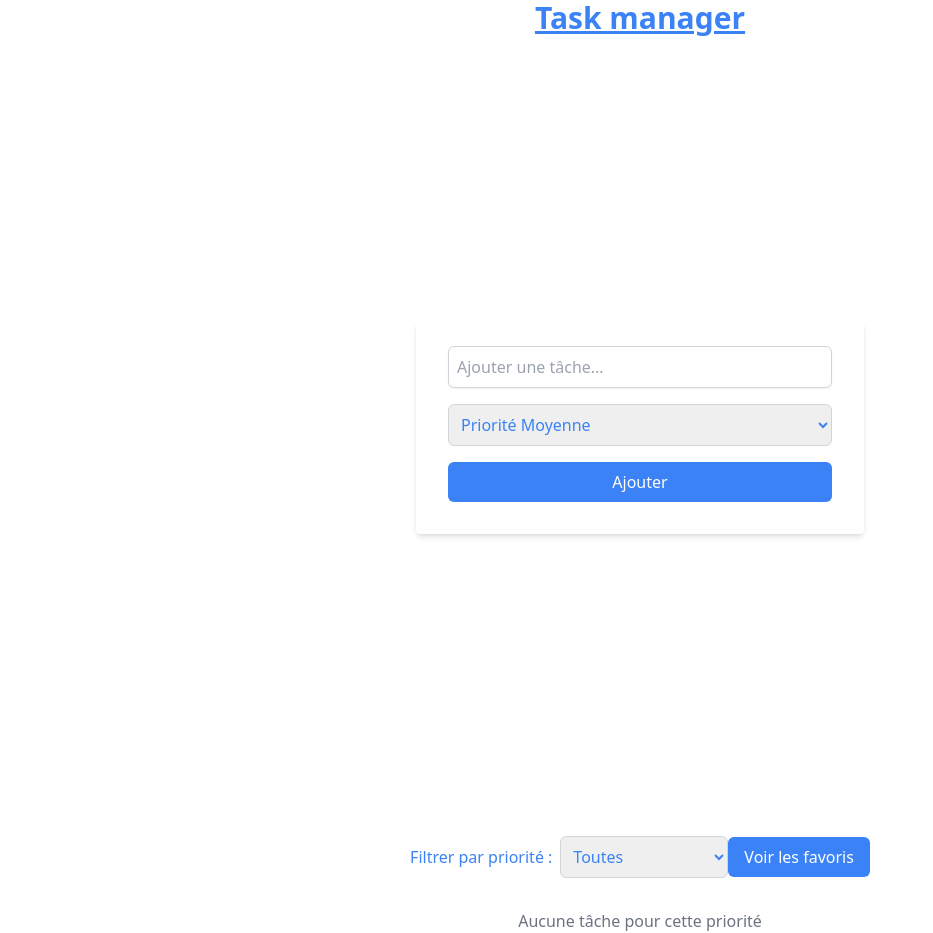
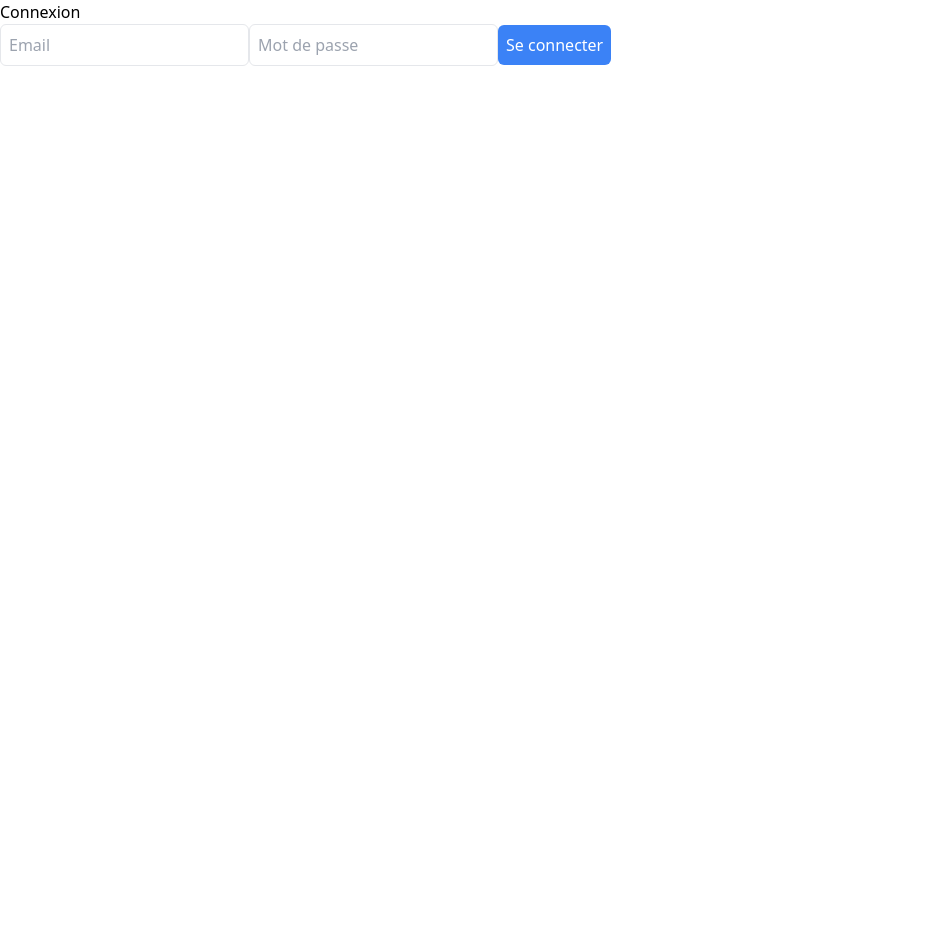
Before and after one commit to codeWithAimeric/TaskFlow, a React (Vite) app: page / in a window 1280 px wide. Shown: the whole page, without its empty margins (0-933 px from the left). After the commit the page ends 800 px from the top, so only its background shows below. Built offline with nearby package versions, Linux system fonts and the light colour scheme; no server answers.

Commit message:
feat/implement auth with supabase

```diff
--- a/package.json
+++ b/package.json
@@ -10,6 +10,9 @@
     "preview": "vite preview"
   },
   "dependencies": {
+    "@supabase/auth-ui-react": "^0.4.7",
+    "@supabase/auth-ui-shared": "^0.1.8",
+    "@supabase/supabase-js": "^2.45.4",
     "react": "^18.3.1",
     "react-dom": "^18.3.1",
     "react-spring": "^9.7.4",
--- a/src/App.tsx
+++ b/src/App.tsx
@@ -2,10 +2,58 @@ import './styles/App.css'
 import { TaskList } from './components/TaskList';
 import useTaskStore from './store/taskStore';
 import { Notifications } from './components/Notification';
+import { useEffect, useState } from 'react';
+import { supabase } from './utils/supabaseClient';
+import { Auth } from '@supabase/auth-ui-react';
+import { ThemeSupa } from '@supabase/auth-ui-shared';
+import { UserForm } from './components/UserForm';
+import useUserStore from './store/userStore';
 
 
 const App = () => {
+  // const tasks = useTaskStore(state => state.tasks);
+  // return (
+  //   <div className="text-center text-blue-500">
+  //     <Notifications />
+  //     <h1 className="text-3xl font-bold underline">
+  //       Task manager
+  //     </h1>
+  //     <TaskList tasks={tasks} />
+  //   </div>
+  // )
   const tasks = useTaskStore(state => state.tasks);
+  const [session, setSession] = useState(null);
+  const user = useUserStore(state => state.user);
+  const setUser = useUserStore(state => state.setUser);
+
+  useEffect(() => {
+    // const fetchCurrentUser = async () => {
+    //   const user = await fetchUser();
+    //   setUser(user);
+    // };
+    // fetchCurrentUser();
+    // ---------------Don't work yet--------------------
+
+    supabase.auth.getSession().then(({ data: { session } }) => {
+      setSession(session)
+    })
+
+    const {
+      data: { subscription },
+    } = supabase.auth.onAuthStateChange((_event, session) => {
+      setSession(session)
+    })
+
+    return () => subscription.unsubscribe()
+  }, [])
+
+  if (!session) {
+    return (
+      // <Auth supabaseClient={supabase} appearance={{ theme: ThemeSupa }} />
+      <UserForm />
+    )
+  }
+  else {
     return (
       <div className="text-center text-blue-500">
         <Notifications />
@@ -16,5 +64,6 @@ const App = () => {
       </div>
     )
   }
+}
 
 export default App
--- /dev/null
+++ b/src/components/UserForm.tsx
@@ -0,0 +1,57 @@
+import React, { useState } from 'react';
+import { supabase } from '../utils/supabaseClient';
+
+export const UserForm: React.FC = () => {
+    const [email, setEmail] = useState('');
+    const [password, setPassword] = useState('');
+    const [error, setError] = useState<string | null>(null);
+    const [message, setMessage] = useState<string | null>(null);
+
+    const handleSignUp = async (e: React.FormEvent<HTMLFormElement>) => {
+        e.preventDefault();
+        const { error } = await supabase.auth.signUp({ email, password });
+        if (error) {
+            setError(error.message);
+        } else {
+            setMessage('Inscription réussie ! Veuillez vérifier votre email pour confirmer votre compte.');
+        }
+    };
+
+    const handleLogin = async (e: React.FormEvent<HTMLFormElement>) => {
+        e.preventDefault();
+        const { error } = await supabase.auth.signInWithPassword({ email, password });
+        if (error) {
+            setError(error.message);
+        } else {
+            setMessage('Connexion réussie !');
+        }
+    };
+
+    return (
+        <div>
+            {error && <p className="text-red-500">{error}</p>}
+            {message && <p className="text-green-500">{message}</p>}
+
+            <form onSubmit={handleLogin}>
+                <h2>Connexion</h2>
+                <input
+                    type="email"
+                    placeholder="Email"
+                    value={email}
+                    onChange={(e) => setEmail(e.target.value)}
+                    className="border p-2 rounded-md mb-2"
+                />
+                <input
+                    type="password"
+                    placeholder="Mot de passe"
+                    value={password}
+                    onChange={(e) => setPassword(e.target.value)}
+                    className="border p-2 rounded-md mb-2"
+                />
+                <button type="submit" className="bg-blue-500 text-white p-2 rounded-md">
+                    Se connecter
+                </button>
+            </form>
+        </div>
+    );
+};
--- /dev/null
+++ b/src/store/userStore.ts
@@ -0,0 +1,23 @@
+import { create } from "zustand";
+import { supabase } from "../utils/supabaseClient";
+import { UserStore } from "../types/types";
+
+const useUserStore = create<UserStore>((set) => ({
+  user: null,
+
+  setUser: (user: unknown) => set({ user }),
+
+  signOut: async () => {
+    await supabase.auth.signOut();
+    set({ user: null });
+  },
+}));
+
+export const fetchUser = async () => {
+  const {
+    data: { user },
+  } = await supabase.auth.getUser();
+  return user;
+};
+
+export default useUserStore;
--- a/src/types/types.ts
+++ b/src/types/types.ts
@@ -35,3 +35,9 @@ export interface TaskFormProps {
   initialPriority: 'high' | 'medium' | 'low';
   onUpdateComplete: () => void;
 }
+
+export interface UserStore {
+  user: unknown | null;
+  setUser: (user: unknown) => void;
+  signOut: () => void;
+}
--- /dev/null
+++ b/src/utils/supabaseClient.ts
@@ -0,0 +1,6 @@
+import { createClient } from '@supabase/supabase-js';
+
+const SUPABASE_URL = process.env.REACT_APP_SUPABASE_URL;
+const SUPABASE_ANON_KEY = process.env.REACT_APP_SUPABASE_ANON_KEY;
+
+export const supabase = createClient(SUPABASE_URL, SUPABASE_ANON_KEY);
```
Also changed, not shown: 1 other file (tests, documents, lock files or other folders). Lines whose indentation alone changed are shown as unchanged.
